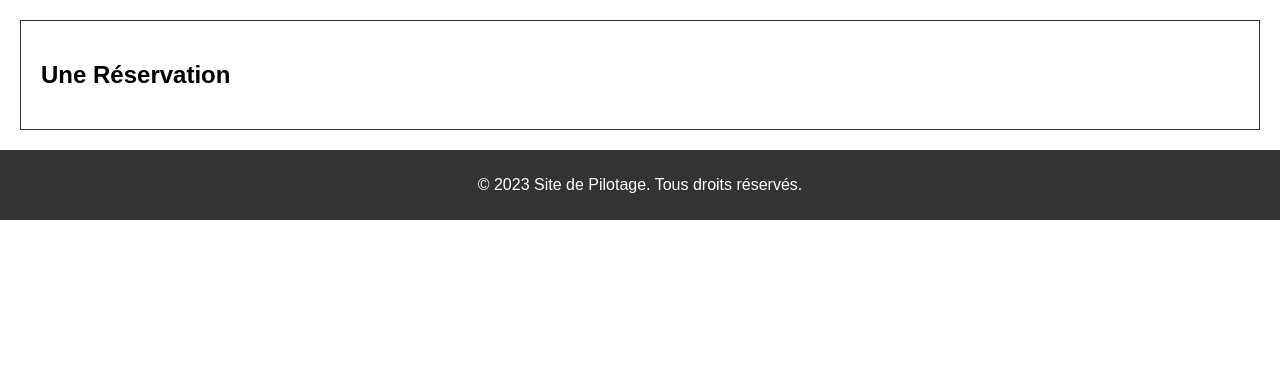
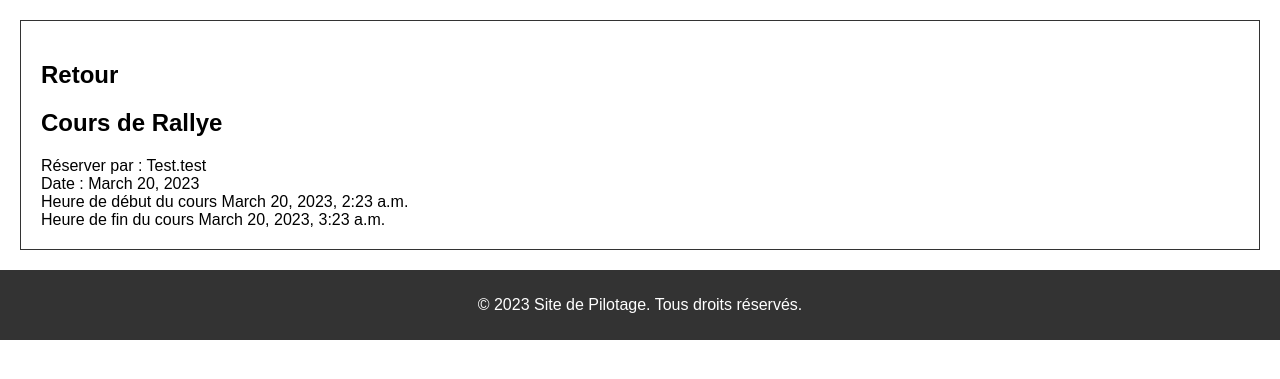
Before and after one commit to Endy-sys32/B3-C1-Django-Endy-Mehraein, a Django app: page /reservation/1/ in a window 1280 px wide. Shown: the part 178-557 px from the top of the page. Run offline with Django 4.2, Linux system fonts and the light colour scheme; data comes from the database, SQL or seed files in the repository; both versions use the stored data as it was after the commit.

Commit message:
ajout page réservation

```diff
--- a/pilotage/public/css/style.css
+++ b/pilotage/public/css/style.css
@@ -60,3 +60,14 @@ button[type=submit] {
 button[type=submit]:hover {
   opacity: 0.8;
 }
+
+section h4 a{
+  text-decoration: none;
+  color: black;
+  transition: font-size 1s ease;
+}
+
+section h4 a:hover{
+
+  font-size: 17px;
+}
--- a/pilotage/src/models.py
+++ b/pilotage/src/models.py
@@ -31,7 +31,7 @@ class User(models.Model):
     password_user = models.CharField(max_length=300)
 
     def __str__(self):
-        return self.nom_user
+        return self.login_user
 
 class Reservation(models.Model):
     id_reservation = models.IntegerField(primary_key=True)
@@ -40,3 +40,6 @@ class Reservation(models.Model):
     date_reservation = models.DateField()
     heure_deb_reservation = models.DateTimeField()
     heure_fin_reservation = models.DateTimeField()
+
+    def get_date(self):
+        return self.date_reservation.day +'/'+ self.date_reservation.month +'/'+ self.date_reservation.year
--- a/pilotage/src/templates/reservation/reservation.html
+++ b/pilotage/src/templates/reservation/reservation.html
@@ -3,6 +3,14 @@
 
 {% block corp %}
     <section>
-    <h2>Une Réservation</h2>
+        <h2><a href="../" style="text-decoration: none; color: black">Retour</a></h2>
+{#        <h2>Réservation de l'utilisateur {{ reservation.user }}</h2>#}
+        <h2>{{ reservation.cours }}</h2>
+        Réserver par : {{ reservation.user }}<br/>
+        Date : {{ reservation.date_reservation}}<br/>
+        Heure de début du cours {{ reservation.heure_deb_reservation }}<br/>
+        Heure de fin du cours {{ reservation.heure_fin_reservation }}<br/>
+
+
     </section>
 {% endblock %}
--- a/pilotage/src/views.py
+++ b/pilotage/src/views.py
@@ -12,7 +12,11 @@ def reservation_index(request):
     return render(request, 'reservation/index.html', data)
 
 def reservation_index_id(request, reservation_id):
-    return render(request, 'reservation/reservation.html')
+    reservation = Reservation.objects.get(id_reservation=reservation_id)
+    data = {
+        'reservation':reservation,
+    }
+    return render(request, 'reservation/reservation.html', data)
 
 def auto_index(request):
     cours = CoursPilotage.objects.all()
```
Also changed, not shown: pilotage/src/templates/reservation/index.html (+6 -4 lines), pilotage/db.sqlite3.
